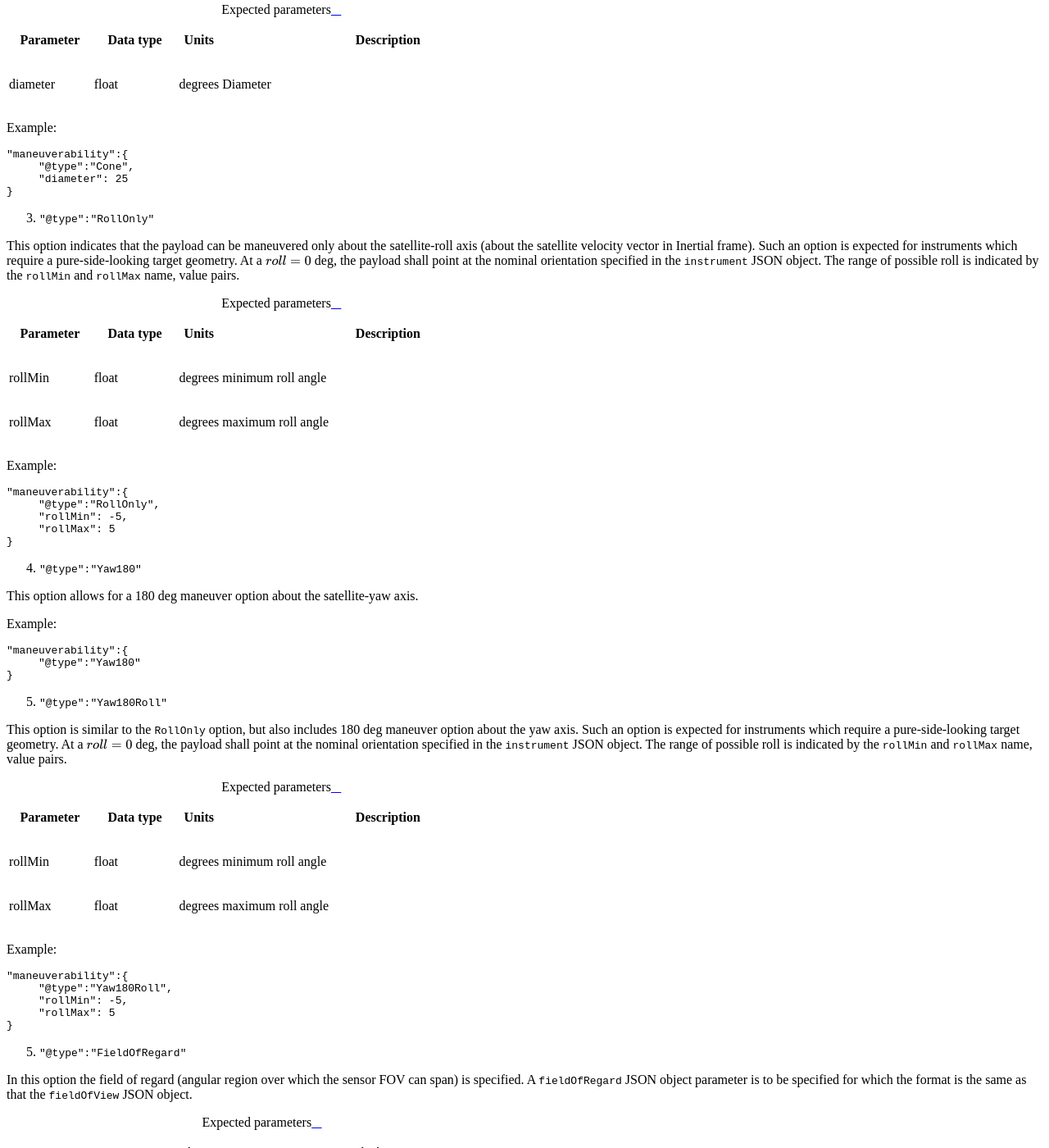
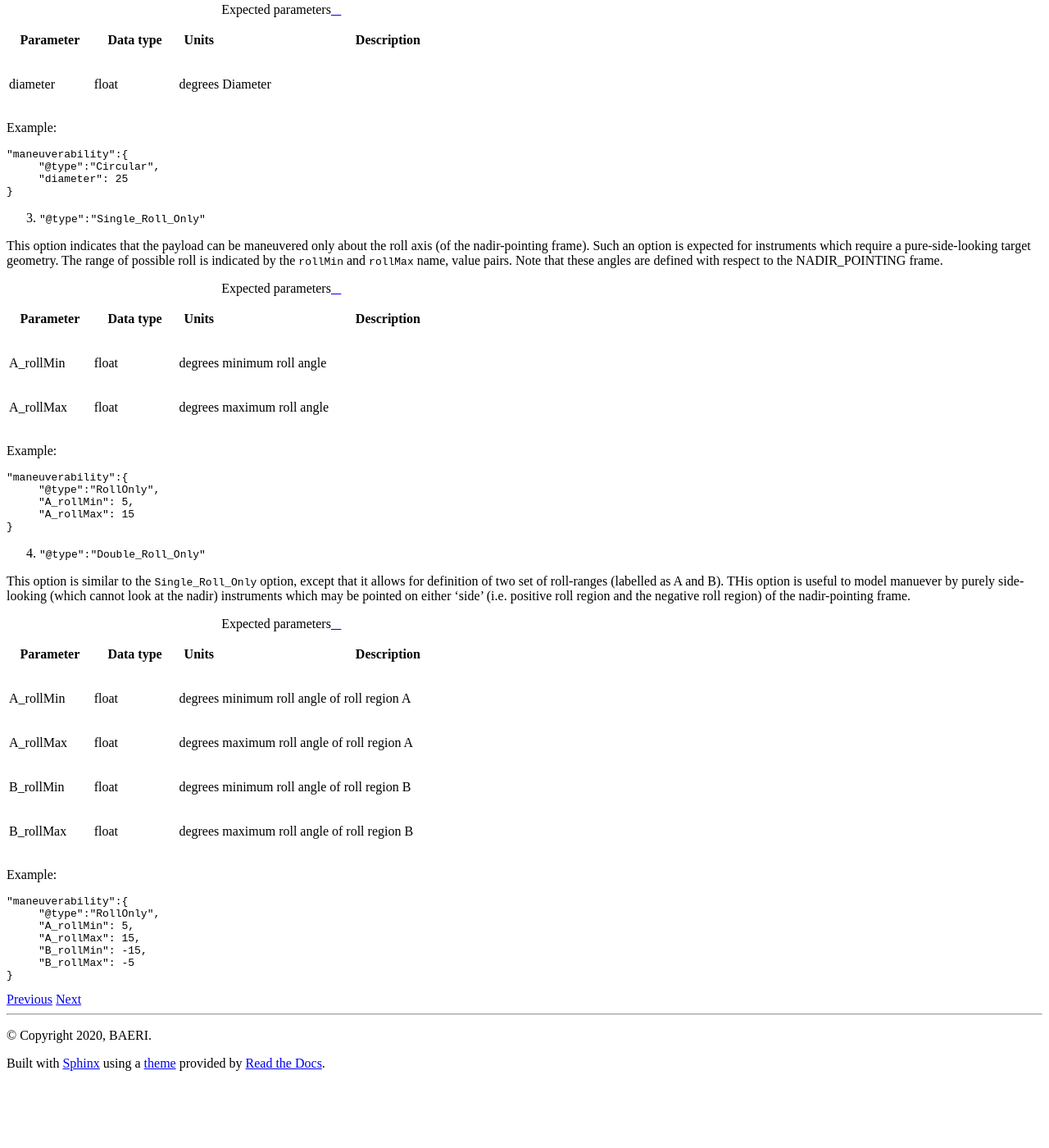
Before and after one commit to EarthObservationSimulator/instrupy, a Sphinx documentation site: the page built from docs/common_json_objects.rst, in a window 1280 px wide and 1400 px high, scrolled down 5498 px. Shown: the whole window at 82% size. Built offline with Sphinx 7.4.7 and the Read the Docs theme 2.0.0, drawn with Linux system fonts in a browser that asks for light colours; after the commit the page ends 6812 px from its top, so only the background shows below that; some of the changed text lies outside the part shown.

```diff
--- a/docs/basic_sensor_desc.rst
+++ b/docs/basic_sensor_desc.rst
@@ -19,7 +19,7 @@
     fieldOfView, :ref:`fieldOfView_json_obj`, ,Field of view specification of instrument.
     dataRate, float, Mega-bits-per-s,Rate of data recorded during nominal operations.
     bitsPerPixel, integer, ,Bits encoded per pixel of image.
-    maneuverability, :ref:`maneuverability_json_object`, ,Payload maneuverability (see :ref:`manuv_desc`)
+    maneuverability, :ref:`maneuverability_json_object`, ,Payload maneuverability (see :ref:`maneuv_desc`)
 
 .. _basic_sensor_data_metrics_calc:
 
--- a/docs/common_json_objects.rst
+++ b/docs/common_json_objects.rst
@@ -270,9 +270,9 @@
 
 :code:`maneuverability` JSON object
 ========================================
-Total maneuverability of payload pointing (combining satellite and payload maneuverability). Four types of
-maneuverability are accepted: `Fixed`, `Cone`, `RollOnly`, `Yaw180`, `Yaw180Roll` and should be indicated in the
-:code:`@type` name, value pair. Please refer to :ref:`manuv_desc` for a complete description of the options.
+Total maneuverability of sensor pointing (combining satellite and sensor maneuverability). Four categories of
+maneuvers are accepted: `Fixed`, `Circular`, `Single_Roll_Only` and `Double_Roll_Only`. This should be indicated in the
+:code:`@type` name, value pair. Please refer to :ref:`maneuv_desc` for a complete description of the options.
 
 1. :code:`"@type":"Fixed"`
 
@@ -304,23 +304,23 @@
 .. code-block:: javascript
 
    "maneuverability":{
-        "@type":"Cone",
+        "@type":"Circular",
         "diameter": 25
    }
 
-3. :code:`"@type":"RollOnly"`
+3. :code:`"@type":"Single_Roll_Only"`
 
-This option indicates that the payload can be maneuvered only about the satellite-roll axis (about the satellite velocity vector in Inertial frame).
+This option indicates that the payload can be maneuvered only about the roll axis (of the nadir-pointing frame).
 Such an option is expected for instruments which require a pure-side-looking target geometry.
-At a :math:`roll = 0` deg, the payload shall point at the nominal orientation specified in the :code:`instrument` JSON object.
-The range of possible roll is indicated by the :code:`rollMin` and :code:`rollMax` name, value pairs.
+The range of possible roll is indicated by the :code:`rollMin` and :code:`rollMax` name, value pairs. Note that these angles are
+defined with respect to the NADIR_POINTING frame.
 
 .. csv-table:: Expected parameters
    :header: Parameter, Data type, Units, Description
    :widths: 10,10,5,40
 
-   rollMin, float, degrees, minimum roll angle
-   rollMax, float, degrees, maximum roll angle
+   A_rollMin, float, degrees, minimum roll angle
+   A_rollMax, float, degrees, maximum roll angle
 
 Example:
 
@@ -328,65 +328,33 @@
 
    "maneuverability":{
         "@type":"RollOnly",
-        "rollMin": -5,
-        "rollMax": 5
+        "A_rollMin": 5,
+        "A_rollMax": 15
    }
 
-4. :code:`"@type":"Yaw180"`
+4. :code:`"@type":"Double_Roll_Only"`
 
-This option allows for a 180 deg maneuver option about the satellite-yaw axis.
+This option is similar to the :code:`Single_Roll_Only` option, except that it allows for definition of two set of roll-ranges (labelled as A and B).
+THis option is useful to model manuever by purely side-looking (which cannot look at the nadir) instruments which may be pointed on either 'side' (i.e. positive roll region
+and the negative roll region) of the nadir-pointing frame.
+
+.. csv-table:: Expected parameters
+   :header: Parameter, Data type, Units, Description
+   :widths: 10,10,5,40
+
+   A_rollMin, float, degrees, minimum roll angle of roll region A
+   A_rollMax, float, degrees, maximum roll angle of roll region A
+   B_rollMin, float, degrees, minimum roll angle of roll region B
+   B_rollMax, float, degrees, maximum roll angle of roll region B
 
 Example:
 
 .. code-block:: javascript
 
    "maneuverability":{
-        "@type":"Yaw180"
+        "@type":"RollOnly",
+        "A_rollMin": 5,
+        "A_rollMax": 15,
+        "B_rollMin": -15,
+        "B_rollMax": -5
    }
-
-5. :code:`"@type":"Yaw180Roll"`
-
-This option is similar to the :code:`RollOnly` option, but also includes 180 deg maneuver option about the yaw axis.
-Such an option is expected for instruments which require a pure-side-looking target geometry.
-At a :math:`roll = 0` deg, the payload shall point at the nominal orientation specified in the :code:`instrument` JSON object.
-The range of possible roll is indicated by the :code:`rollMin` and :code:`rollMax` name, value pairs.
-
-.. csv-table:: Expected parameters
-   :header: Parameter, Data type, Units, Description
-   :widths: 10,10,5,40
-
-   rollMin, float, degrees, minimum roll angle
-   rollMax, float, degrees, maximum roll angle
-
-Example:
-
-.. code-block:: javascript
-
-   "maneuverability":{
-        "@type":"Yaw180Roll",
-        "rollMin": -5,
-        "rollMax": 5
-   }
-
-5. :code:`"@type":"FieldOfRegard"`
-
-In this option the field of regard (angular region over which the sensor FOV can span) is specified. A :code:`fieldOfRegard` JSON object parameter
-is to be specified for which the format is the same as that the :code:`fieldOfView` JSON object.
-
-.. csv-table:: Expected parameters
-   :header: Parameter, Data type, Units, Description
-   :widths: 10,10,5,40
-
-   fieldOfRegard, float, , Field-of-regard
-
-Example:
-
-.. code-block:: javascript
-
-   "maneuverability":{
-        "@type":"FieldOfRegard",
-        "fieldOfRegard":{
-            "convention": "CIRCULAR",
-            "fullConeAngle": 60
-        }
-   }
```
Also changed, not shown: docs/miscellaneous.rst (+37 -27 lines), 1 other file.
